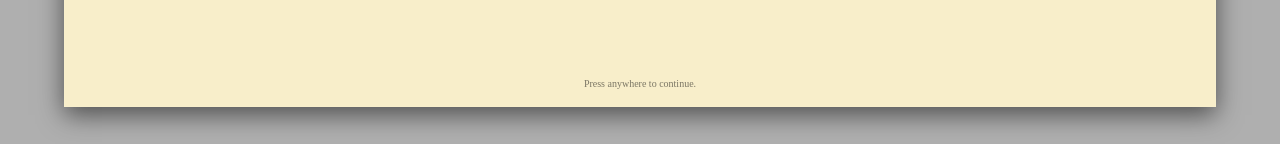
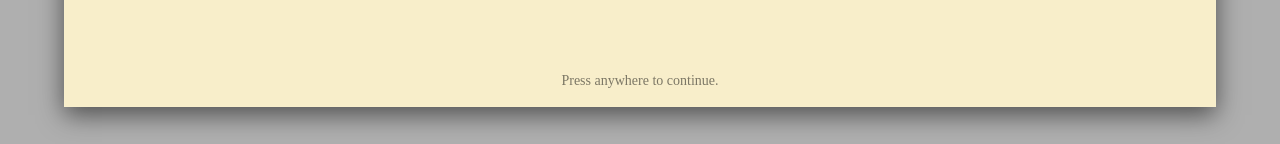
Before and after one commit to megasharksfin/wedding-invitation, an Angular app: page /main/1/menu in a window 1280 px wide. Shown: the part 653-797 px from the top of the page. Built offline with nearby package versions, Linux system fonts and the light colour scheme; a web font is replaced by a local one.

Commit message:
notice update

```diff
--- a/src/app/_pages/invitation-menu/invitation-menu.scss
+++ b/src/app/_pages/invitation-menu/invitation-menu.scss
@@ -257,5 +257,4 @@
   position: absolute;
   bottom: 7dvh;
   opacity: 0.5;
-  font-size: 10px;
 }
```
